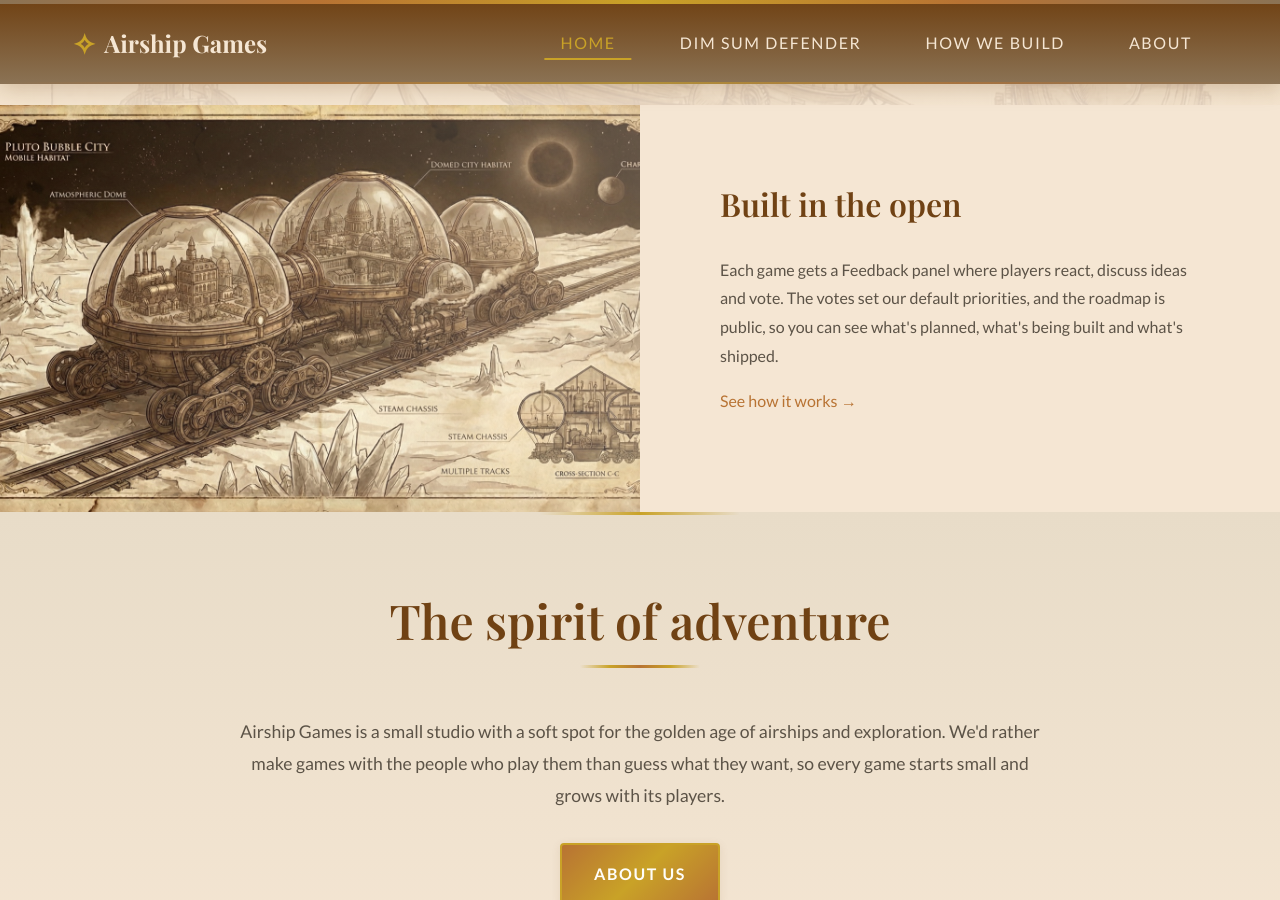
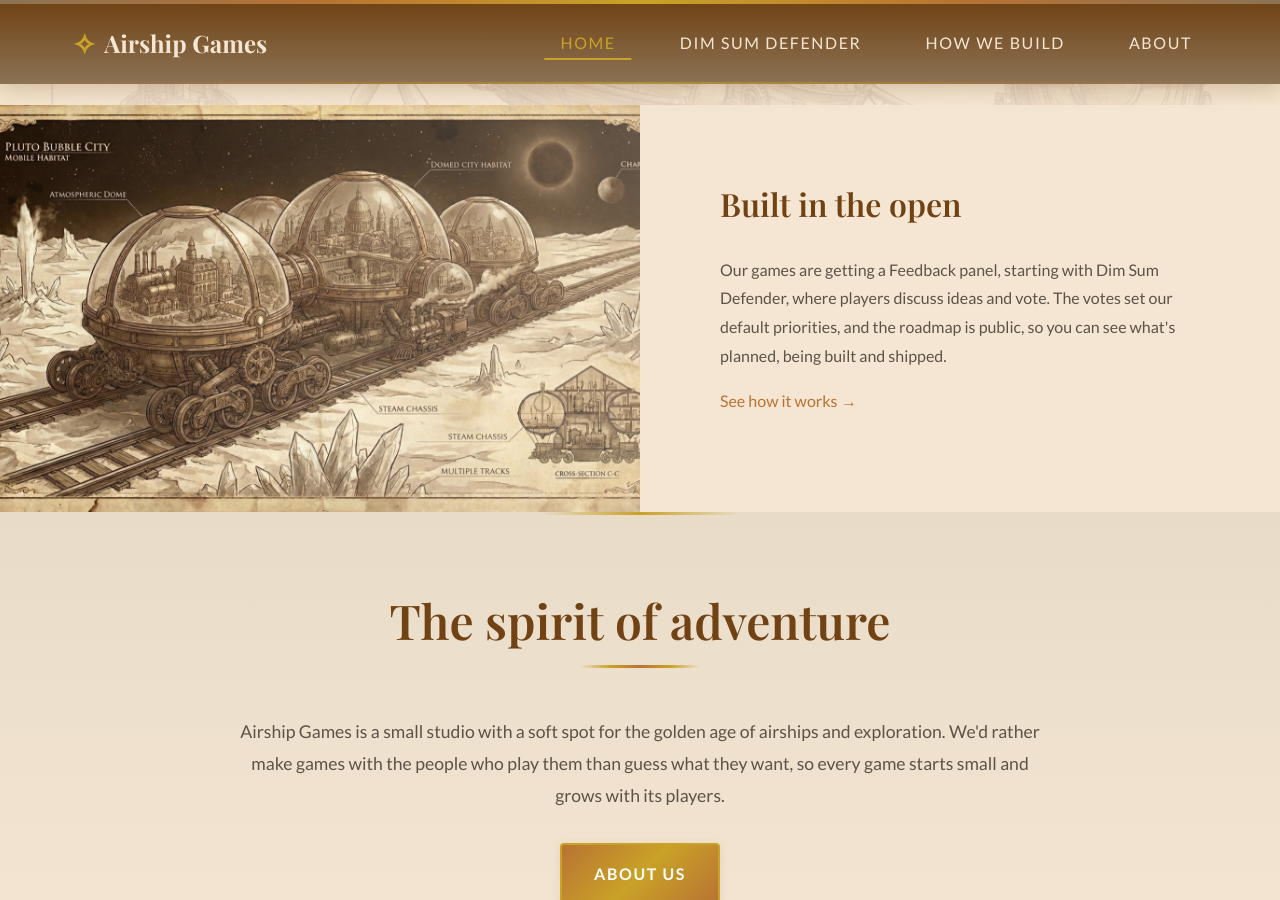
Before and after one commit to Airship-Games-Studio/Airship-Games-Website, a Jekyll site: the page built from index.html, in a window 1280 px wide and 900 px high, scrolled down 2853 px. Built offline with Jekyll 4.4.1, drawn with Linux system fonts in a browser that asks for light colours.

Commit message:
Copy: no reactions feature; Feedback is coming, not live
Co-Authored-By: Claude Opus 5.5 (1M context) <noreply@anthropic.com>

```diff
--- a/about/index.html
+++ b/about/index.html
@@ -18,7 +18,7 @@ description: Airship Games is a small studio run by Ministry of Product LLC. We
         <p>
           Airship Games is run by Ministry of Product LLC, a Washington company doing
           business as Airship Games. We make small games you can play in your browser,
-          and we build them in the open: players react, suggest ideas and vote, and that
+          and we build them in the open: players discuss, suggest ideas and vote, and that
           shapes what we make next.
         </p>
       </div>
@@ -33,7 +33,7 @@ description: Airship Games is a small studio run by Ministry of Product LLC. We
           <p>
             Most games are built behind closed doors and shown to players at the end.
             We'd rather put a playable version out early and let the people playing it
-            help decide where it goes. Each game gets a Feedback panel, the votes set
+            help decide where it goes. Our games are getting a Feedback panel, the votes set
             our default priorities, and the roadmap is public.
           </p>
           <p>
--- a/index.html
+++ b/index.html
@@ -79,9 +79,9 @@ description: Airship Games makes small games in the open and builds them with th
   <div class="feature-content">
     <h3>Built in the open</h3>
     <p>
-      Each game gets a Feedback panel where players react, discuss ideas and vote.
-      The votes set our default priorities, and the roadmap is public, so you can
-      see what's planned, what's being built and what's shipped.
+      Our games are getting a Feedback panel, starting with Dim Sum Defender, where
+      players discuss ideas and vote. The votes set our default priorities, and the
+      roadmap is public, so you can see what's planned, being built and shipped.
     </p>
     <p>
       <a href="{{ '/how-we-build/' | relative_url }}">See how it works →</a>
```
Also changed, not shown: other parts of about/index.html (+1 -1 lines), how-we-build/index.md (+2 -2 lines).
